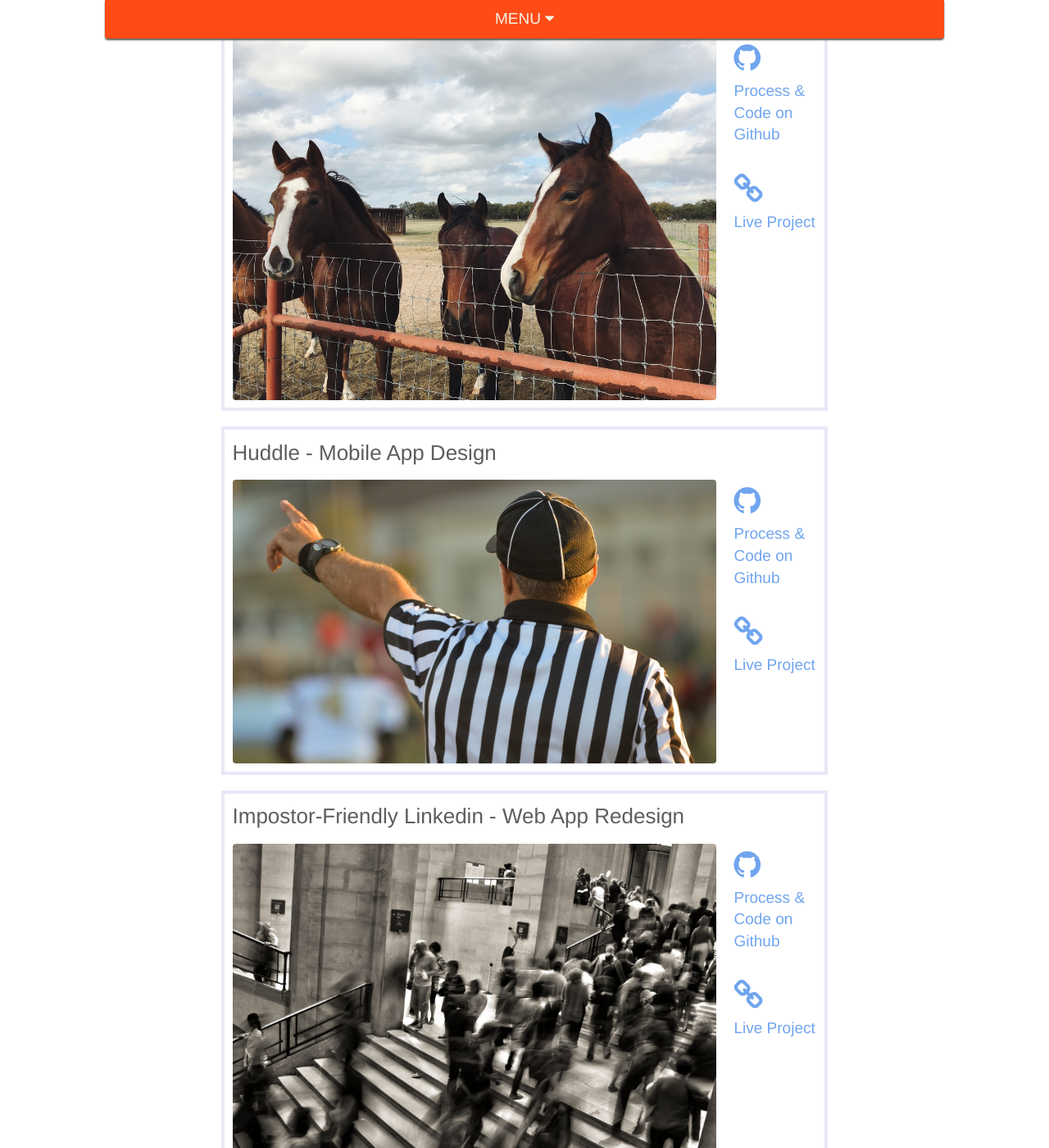
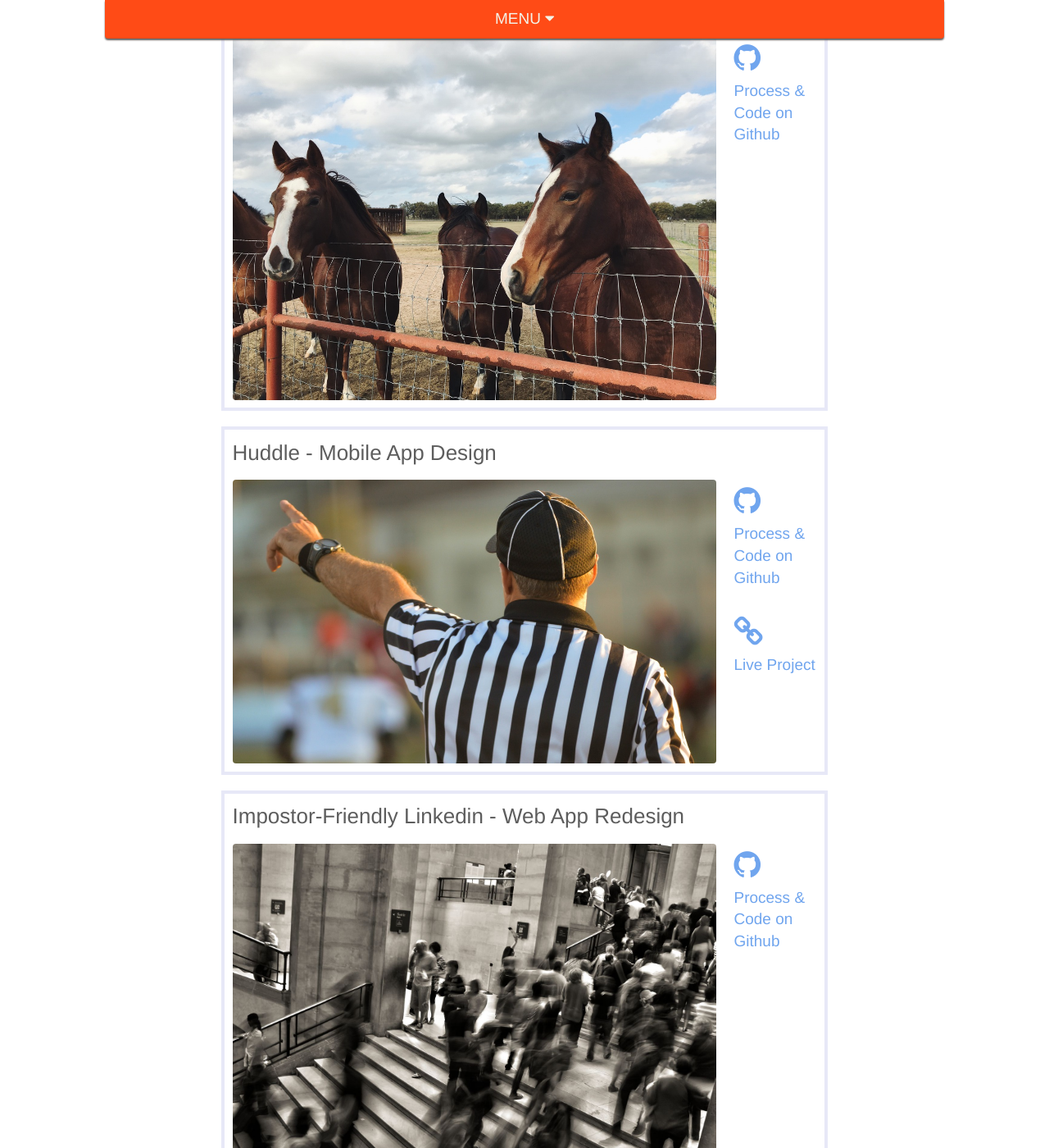
Before and after one commit to amaliebarras/amaliebarras.github.io, a Jekyll site: the page built from 02_work.html, in a window 1280 px wide and 1400 px high, scrolled down 389 px. Shown: the whole window at 82% size. Built offline with Jekyll 4.4.1, drawn with Linux system fonts in a browser that asks for light colours; nearby versions of some CDN libraries.

Commit message:
committing changes to working branch

```diff
--- a/02_work.html
+++ b/02_work.html
@@ -33,7 +33,9 @@ permalink: /work/
 								<a target="_blank" href="{{ info.ghUrl }}"><h1><i class="fa fa-github left" aria-hidden="true"></i></h1>Process & Code on Github</a>
 								<br>
 								<br>
+								{% if info.liveUrl %}
 								<a target="_blank" href="{{ info.liveUrl }}"><h1><i class="fa fa-link" aria-hidden="true"></i></h1>Live Project</a>
+								{% endif %}
 							</div>
 						</div>
 					</div>
--- a/_data/work.csv
+++ b/_data/work.csv
@@ -1,6 +1,6 @@
 title,screenshot,liveUrl,ghUrl,projectUrl
-Red Arena Client Project - Web App Design,../images/redarena.png,/redarena-app/,https://github.com/amaliebarras/redarena-app
+Red Arena Client Project - Web App Design,../images/redarena.png,,https://github.com/amaliebarras/redarena-app
 Huddle - Mobile App Design,../images/huddle.png,https://projects.invisionapp.com/d/main#/console/7079800/151679692/preview,https://github.com/amaliebarras/kickball-app
-Impostor-Friendly Linkedin - Web App Redesign,../images/linkedin.png,/linkedin-redesign/,https://github.com/amaliebarras/linkedin-redesign
+Impostor-Friendly Linkedin - Web App Redesign,../images/linkedin.png,,https://github.com/amaliebarras/linkedin-redesign
 Buddha Warhol - Popart CSS Zen Garden,../images/popartzen.png,http://nutritious-canvas.surge.sh/,https://github.com/amaliebarras/popart-css-garden
 Dominican Joe Coffee - Website Redesign,../images/coffee.png,/restaurant-redesign/,https://github.com/amaliebarras/restaurant-redesign
```
